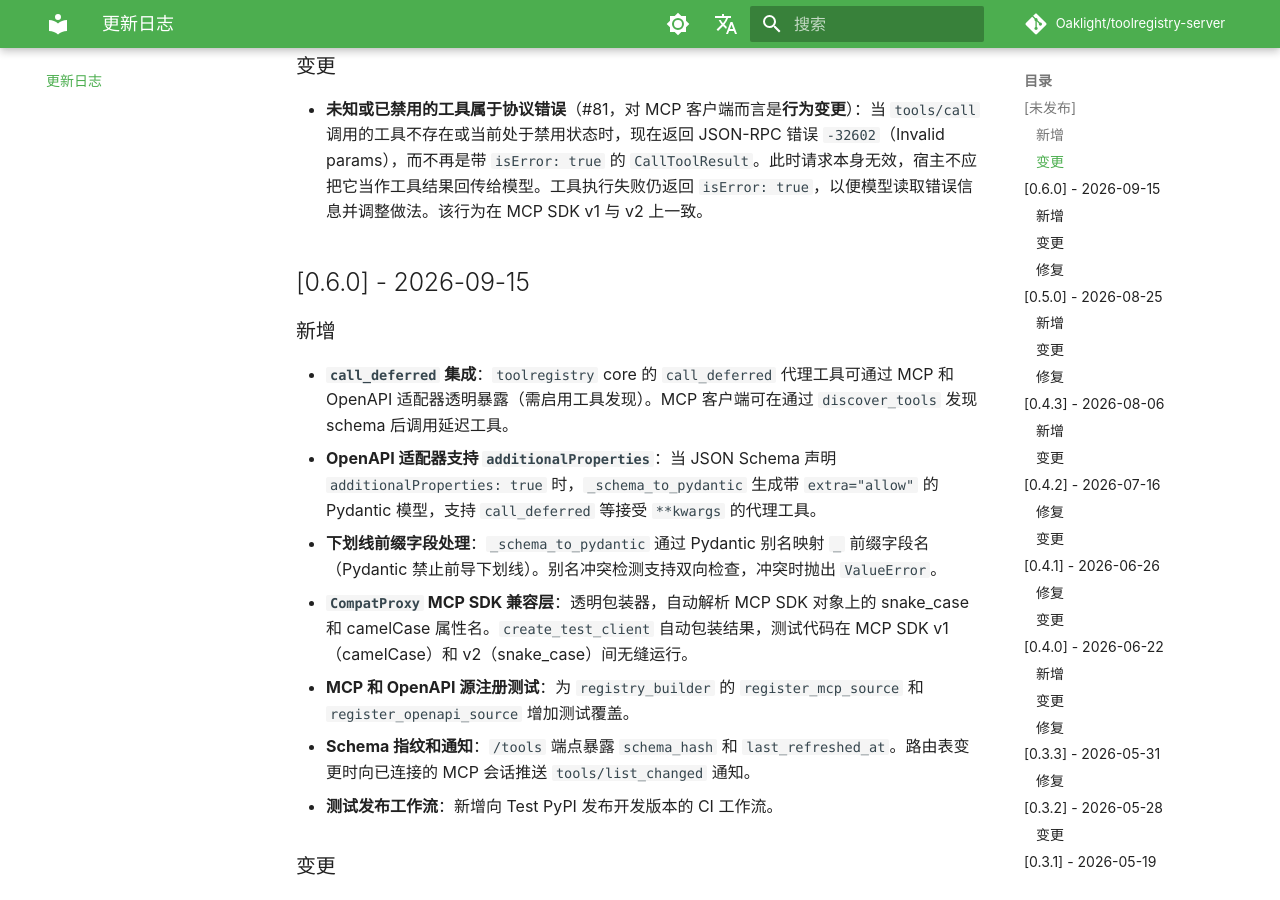
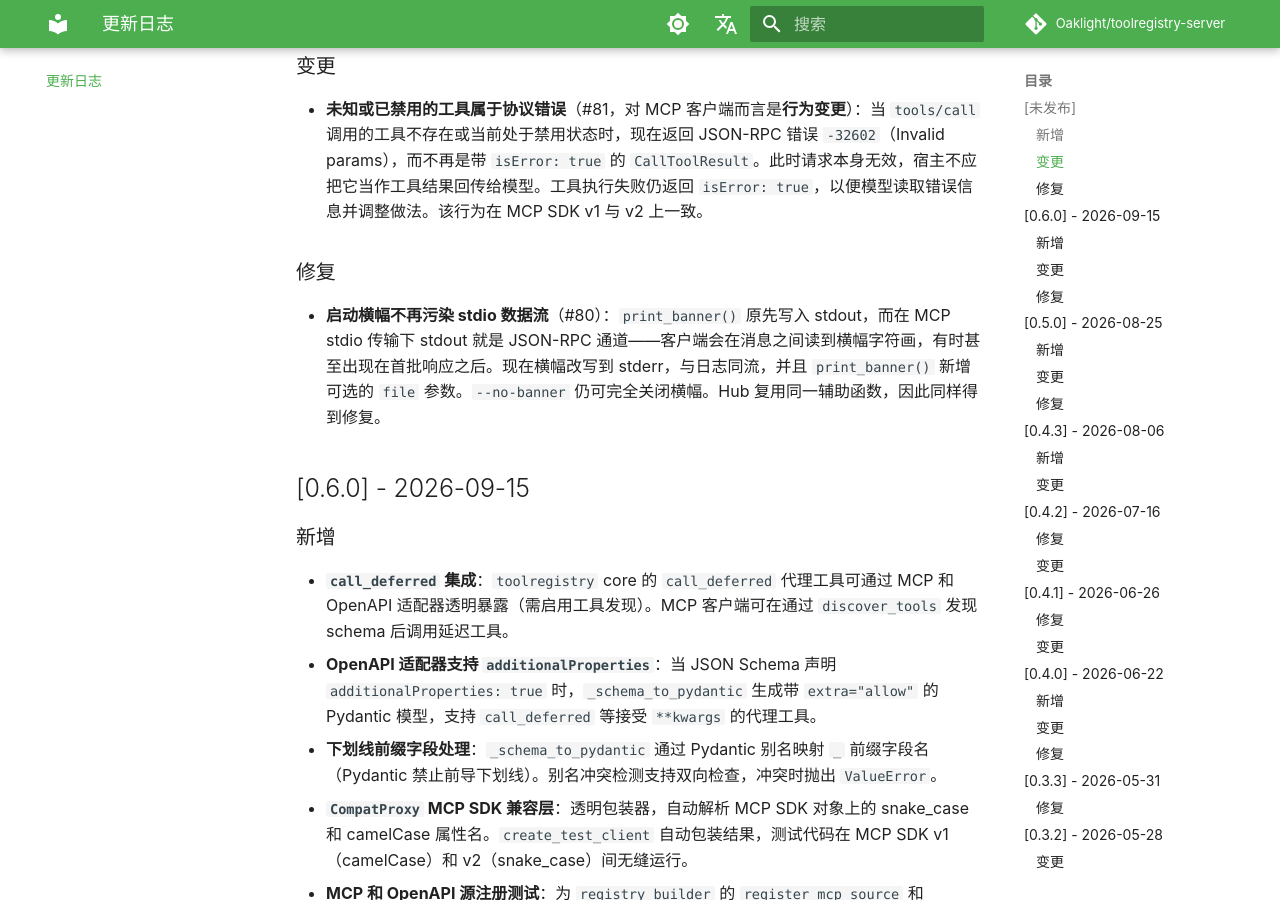
Before and after one commit to Oaklight/toolregistry-server, an MkDocs documentation site: the page built from docs/changelog.md, in a window 1280 px wide and 900 px high, scrolled down 677 px. Built offline with MkDocs 1.6.1 and Material for MkDocs 9.7.7, drawn with Linux system fonts in a browser that asks for light colours; some web fonts are replaced; comment, search, counter and statistics services are not loaded.

Commit message:
docs: 横幅改为写入 stderr（#80）

```diff
--- a/docs/changelog.md
+++ b/docs/changelog.md
@@ -14,6 +14,10 @@
 ### 变更
 
 - **未知或已禁用的工具属于协议错误**（#81，对 MCP 客户端而言是**行为变更**）：当 `tools/call` 调用的工具不存在或当前处于禁用状态时，现在返回 JSON-RPC 错误 `-32602`（Invalid params），而不再是带 `isError: true` 的 `CallToolResult`。此时请求本身无效，宿主不应把它当作工具结果回传给模型。工具执行失败仍返回 `isError: true`，以便模型读取错误信息并调整做法。该行为在 MCP SDK v1 与 v2 上一致。
+
+### 修复
+
+- **启动横幅不再污染 stdio 数据流**（#80）：`print_banner()` 原先写入 stdout，而在 MCP stdio 传输下 stdout 就是 JSON-RPC 通道——客户端会在消息之间读到横幅字符画，有时甚至出现在首批响应之后。现在横幅改写到 stderr，与日志同流，并且 `print_banner()` 新增可选的 `file` 参数。`--no-banner` 仍可完全关闭横幅。Hub 复用同一辅助函数，因此同样得到修复。
 
 ## [0.6.0] - 2026-09-15
 
```
